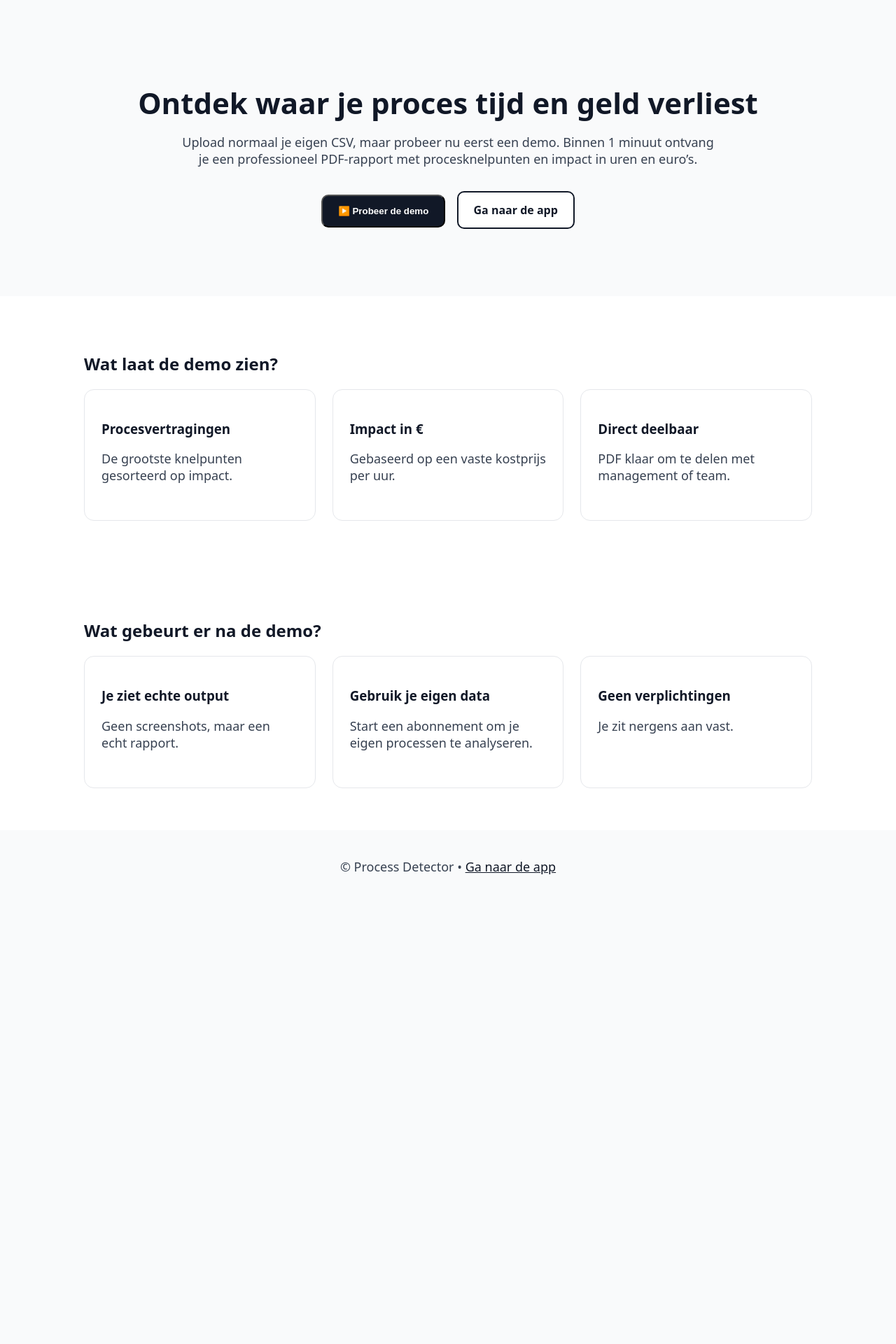
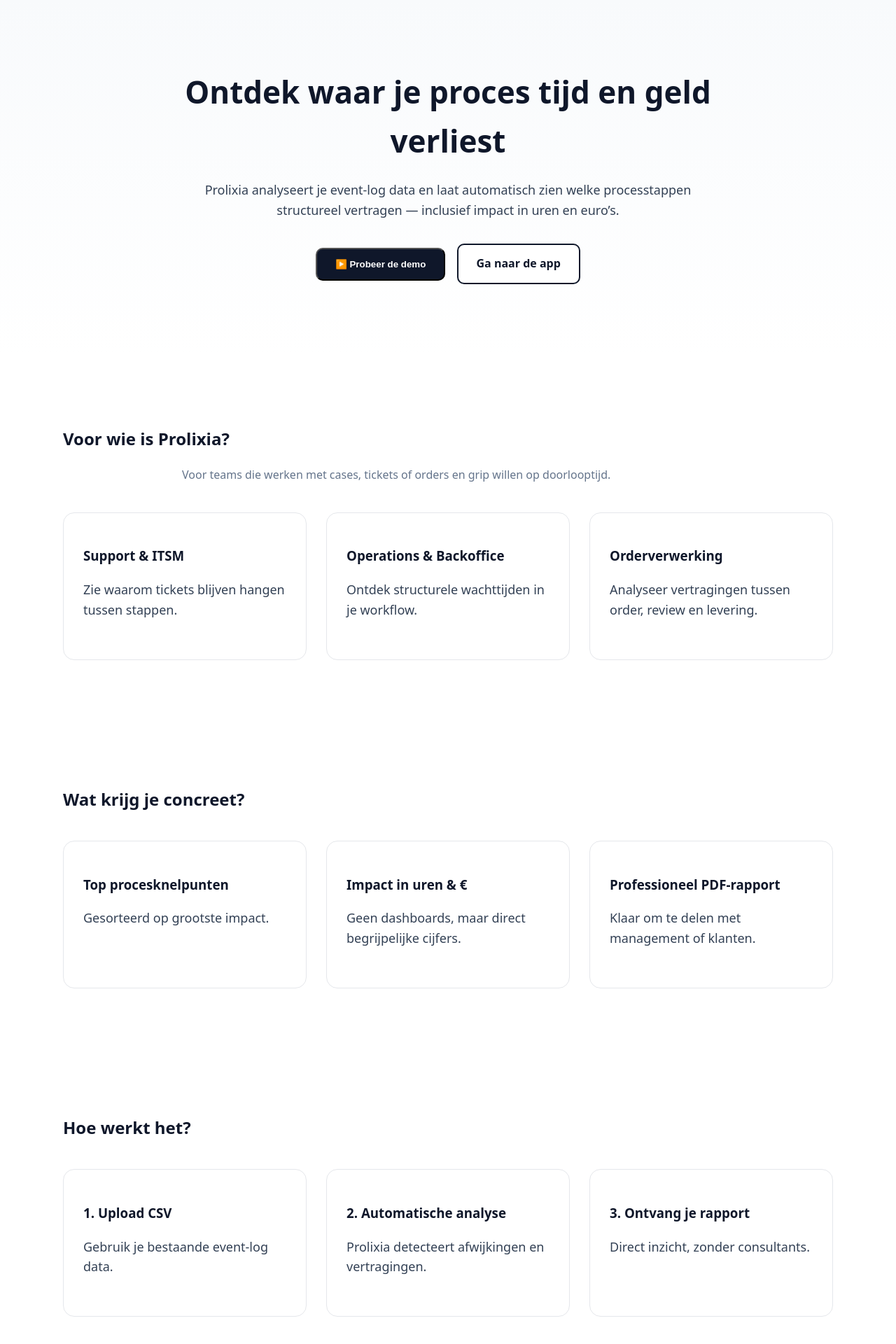
Before and after one commit to Aboe1/process-detector, a FastAPI app: template templates/landing.html in a window 1280 px wide. Shown: the top 1920 px of the page at 70% size. Before the commit the page ends 1249 px from the top, so only its background shows below. Run offline with FastAPI, Linux system fonts and the light colour scheme; the template is opened without the code that fills it, so the values that code supplies are empty.

Commit message:
Improve landing page copy and structure

```diff
--- a/templates/landing.html
+++ b/templates/landing.html
@@ -1,67 +1,76 @@
 <!DOCTYPE html>
 <html lang="nl">
 <head>
-  <meta charset="UTF-8">
-  <meta name="viewport" content="width=device-width, initial-scale=1">
-  <title>Process Detector – Ontdek procesknelpunten</title>
+  <meta charset="UTF-8" />
+  <meta name="viewport" content="width=device-width, initial-scale=1" />
+  <title>Prolixia – Ontdek waar je proces vastloopt</title>
   <style>
     body {
       font-family: system-ui, -apple-system, Segoe UI, Roboto, Arial, sans-serif;
       margin: 0;
-      color: #111827;
+      color: #0f172a;
       background: #ffffff;
+      line-height: 1.6;
     }
     header {
-      padding: 90px 20px;
+      padding: 96px 20px;
       text-align: center;
-      background: #f9fafb;
+      background: linear-gradient(180deg, #f8fafc, #ffffff);
     }
     h1 {
-      font-size: 42px;
-      margin-bottom: 16px;
+      font-size: 44px;
+      max-width: 900px;
+      margin: 0 auto 20px;
     }
     p {
       font-size: 18px;
-      color: #374151;
       max-width: 760px;
       margin: 0 auto 28px;
+      color: #334155;
     }
     .btn {
       display: inline-block;
-      padding: 14px 22px;
-      background: #111827;
-      color: white;
+      padding: 14px 26px;
       border-radius: 10px;
       text-decoration: none;
       font-weight: 700;
       margin: 6px;
     }
-    .btn.secondary {
+    .btn-primary {
+      background: #0f172a;
+      color: #ffffff;
+    }
+    .btn-secondary {
+      border: 2px solid #0f172a;
+      color: #0f172a;
       background: #ffffff;
-      color: #111827;
-      border: 2px solid #111827;
     }
     section {
-      padding: 60px 20px;
-      max-width: 1040px;
+      padding: 80px 20px;
+      max-width: 1100px;
       margin: auto;
     }
     .grid {
       display: grid;
       grid-template-columns: repeat(auto-fit, minmax(240px, 1fr));
-      gap: 24px;
+      gap: 28px;
+      margin-top: 40px;
     }
     .card {
       border: 1px solid #e5e7eb;
-      border-radius: 14px;
-      padding: 24px;
+      border-radius: 16px;
+      padding: 28px;
       background: #ffffff;
     }
+    .muted {
+      color: #64748b;
+      font-size: 16px;
+    }
     footer {
-      padding: 40px 20px;
+      background: #f8fafc;
+      padding: 48px 20px;
       text-align: center;
-      background: #f9fafb;
-      color: #6b7280;
+      color: #64748b;
     }
   </style>
 </head>
@@ -70,60 +79,102 @@
 <header>
   <h1>Ontdek waar je proces tijd en geld verliest</h1>
   <p>
-    Upload normaal je eigen CSV, maar probeer nu eerst een demo.
-    Binnen 1 minuut ontvang je een professioneel PDF-rapport
-    met procesknelpunten en impact in uren en euro’s.
+    Prolixia analyseert je event-log data en laat automatisch zien
+    welke processtappen structureel vertragen — inclusief impact in uren en euro’s.
   </p>
 
-  <!-- 🔥 DEMO CTA -->
   <form method="post" action="/demo" style="display:inline;">
-    <button class="btn">▶️ Probeer de demo</button>
+    <button class="btn btn-primary">▶️ Probeer de demo</button>
   </form>
 
-  <a href="/" class="btn secondary">Ga naar de app</a>
+  <a href="/" class="btn btn-secondary">Ga naar de app</a>
 </header>
 
 <section>
-  <h2>Wat laat de demo zien?</h2>
+  <h2>Voor wie is Prolixia?</h2>
+  <p class="muted">
+    Voor teams die werken met cases, tickets of orders en grip willen op doorlooptijd.
+  </p>
+
   <div class="grid">
     <div class="card">
-      <h3>Procesvertragingen</h3>
-      <p>De grootste knelpunten gesorteerd op impact.</p>
+      <h3>Support & ITSM</h3>
+      <p>Zie waarom tickets blijven hangen tussen stappen.</p>
     </div>
     <div class="card">
-      <h3>Impact in €</h3>
-      <p>Gebaseerd op een vaste kostprijs per uur.</p>
+      <h3>Operations & Backoffice</h3>
+      <p>Ontdek structurele wachttijden in je workflow.</p>
     </div>
     <div class="card">
-      <h3>Direct deelbaar</h3>
-      <p>PDF klaar om te delen met management of team.</p>
+      <h3>Orderverwerking</h3>
+      <p>Analyseer vertragingen tussen order, review en levering.</p>
     </div>
   </div>
 </section>
 
 <section>
-  <h2>Wat gebeurt er na de demo?</h2>
+  <h2>Wat krijg je concreet?</h2>
   <div class="grid">
     <div class="card">
-      <h3>Je ziet echte output</h3>
-      <p>Geen screenshots, maar een echt rapport.</p>
+      <h3>Top procesknelpunten</h3>
+      <p>Gesorteerd op grootste impact.</p>
     </div>
     <div class="card">
-      <h3>Gebruik je eigen data</h3>
-      <p>Start een abonnement om je eigen processen te analyseren.</p>
+      <h3>Impact in uren & €</h3>
+      <p>Geen dashboards, maar direct begrijpelijke cijfers.</p>
     </div>
     <div class="card">
-      <h3>Geen verplichtingen</h3>
-      <p>Je zit nergens aan vast.</p>
+      <h3>Professioneel PDF-rapport</h3>
+      <p>Klaar om te delen met management of klanten.</p>
     </div>
   </div>
 </section>
 
+<section>
+  <h2>Hoe werkt het?</h2>
+  <div class="grid">
+    <div class="card">
+      <h3>1. Upload CSV</h3>
+      <p>Gebruik je bestaande event-log data.</p>
+    </div>
+    <div class="card">
+      <h3>2. Automatische analyse</h3>
+      <p>Prolixia detecteert afwijkingen en vertragingen.</p>
+    </div>
+    <div class="card">
+      <h3>3. Ontvang je rapport</h3>
+      <p>Direct inzicht, zonder consultants.</p>
+    </div>
+  </div>
+</section>
+
+<section>
+  <h2>Pricing</h2>
+  <div class="grid">
+    <div class="card">
+      <h3>Basic</h3>
+      <p><strong>€19 / maand</strong></p>
+      <p class="muted">Voor kleine teams en eerste inzichten.</p>
+    </div>
+    <div class="card">
+      <h3>Pro</h3>
+      <p><strong>€49 / maand</strong></p>
+      <p class="muted">€-impact, historie en vergelijken.</p>
+    </div>
+  </div>
+</section>
+
+<section style="text-align:center;">
+  <h2>Klaar om inzicht te krijgen?</h2>
+  <p class="muted">Probeer de demo of start direct met je eigen data.</p>
+
+  <form method="post" action="/demo" style="display:inline;">
+    <button class="btn btn-primary">▶️ Start demo</button>
+  </form>
+</section>
+
 <footer>
-  <p>
-    © Process Detector •
-    <a href="/" style="color:#111827;">Ga naar de app</a>
-  </p>
+  © Prolixia • Process Intelligence
 </footer>
 
 </body>
```
